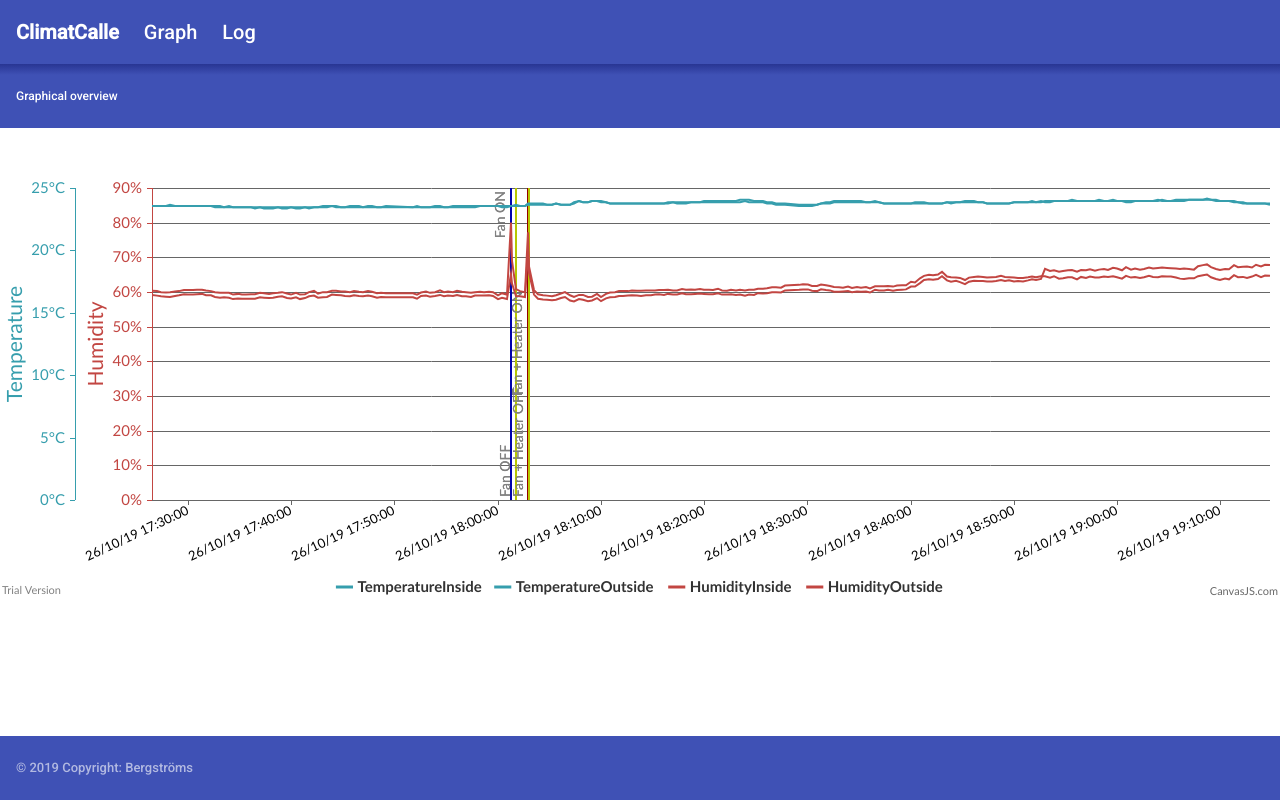
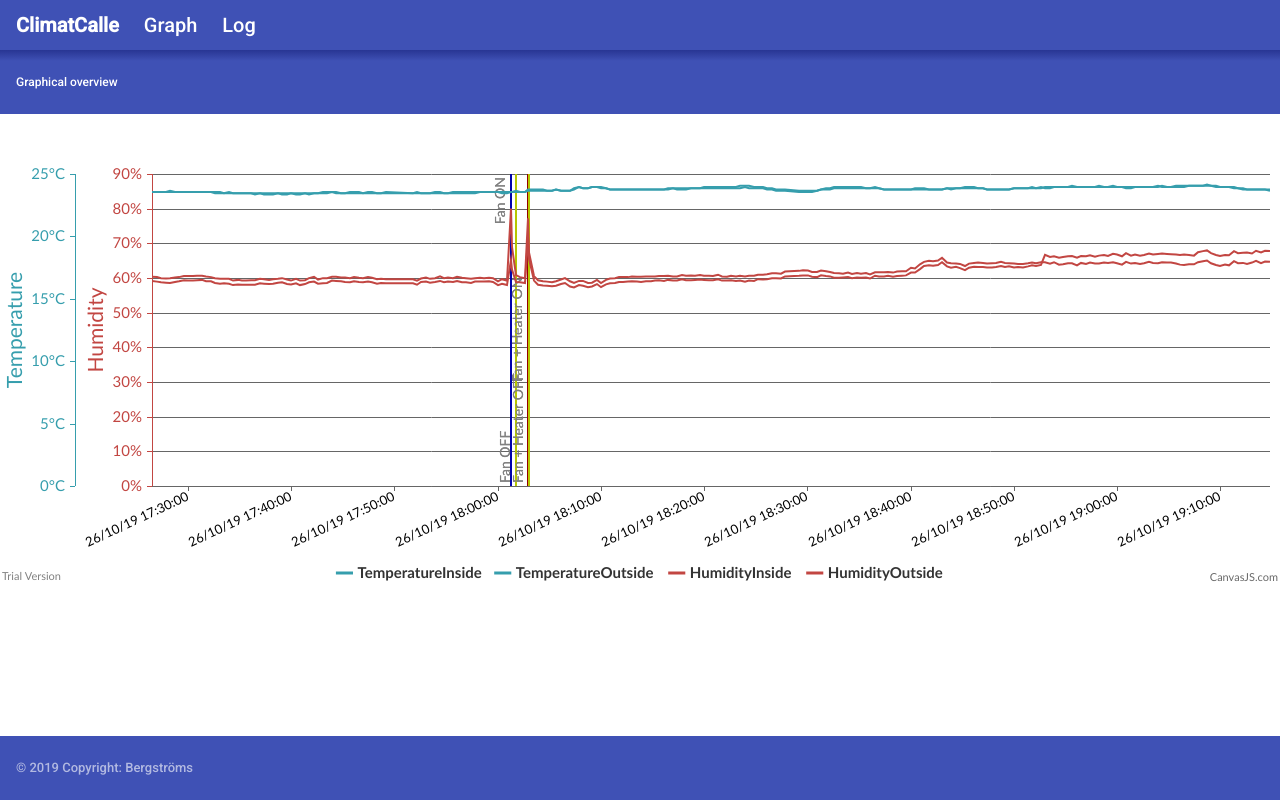
Before and after one commit to mbergz/NodeMcuTmpHumidGraph, an Angular app: page /graph in a window 1280 px wide. Built offline with nearby package versions, Linux system fonts and the light colour scheme.

Commit message:
Fix menu height

```diff
--- a/src/app/common/header/header.component.html
+++ b/src/app/common/header/header.component.html
@@ -1,5 +1,5 @@
 <mat-toolbar color="primary">
-    <mat-toolbar-row>
+    <mat-toolbar-row class="top-menu-bar">
         <div>
             <a class="homeButton" mat-button [routerLink]="'/'">{{title}}</a>
             <a mat-button [routerLink]="'/graph'"> Graph </a>
--- a/src/app/common/header/header.component.scss
+++ b/src/app/common/header/header.component.scss
@@ -1,4 +1,8 @@
 @import "~_variables.scss";
+
+.mat-toolbar-row.top-menu-bar {
+    height: 50px;
+}
 
 a {
     margin-left: 10px;
@@ -19,5 +23,4 @@ a, a:visited, a:hover, a:active {
 }
 .sub-row {
     background-image: linear-gradient(#283593, $primary 17%, $primary);
-
 }
```
